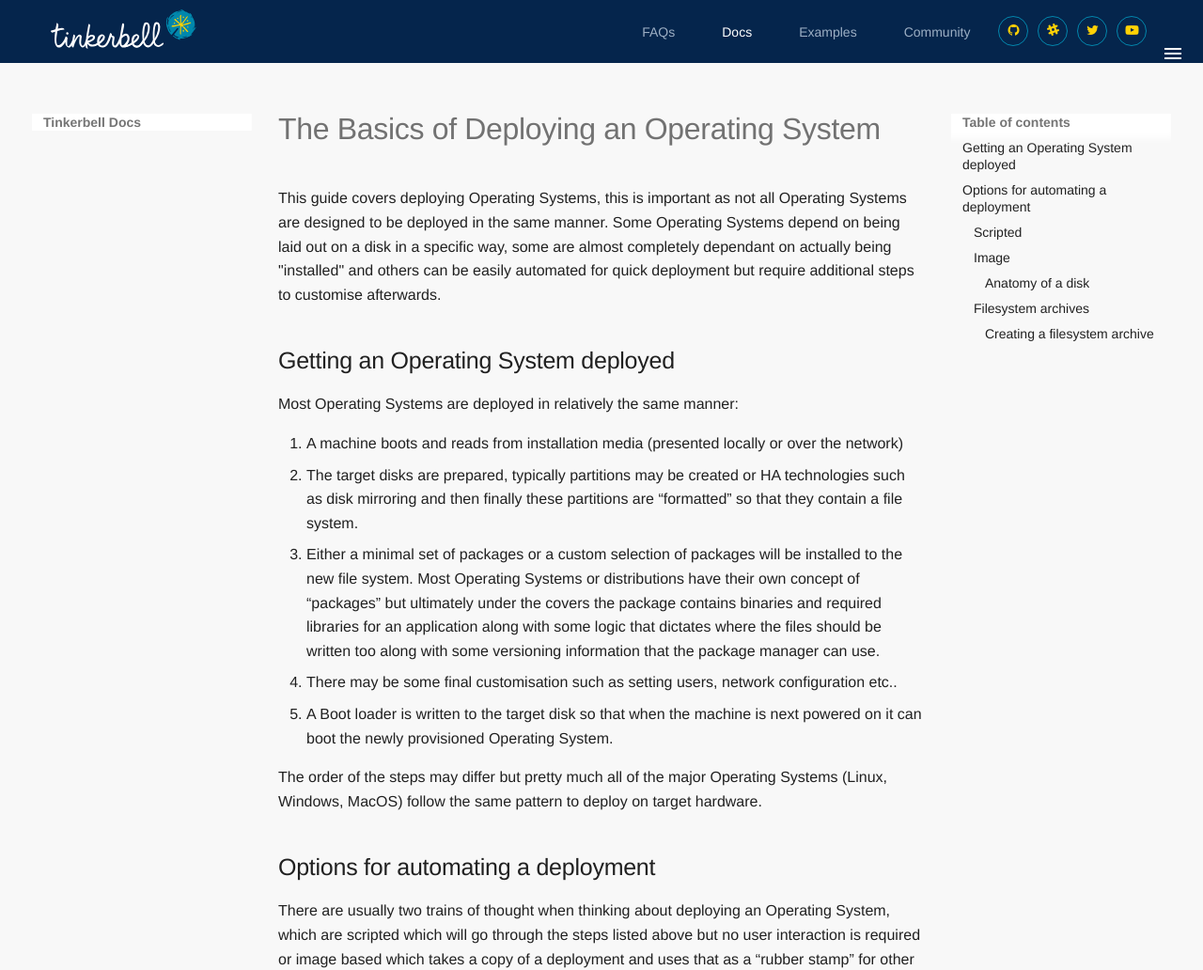
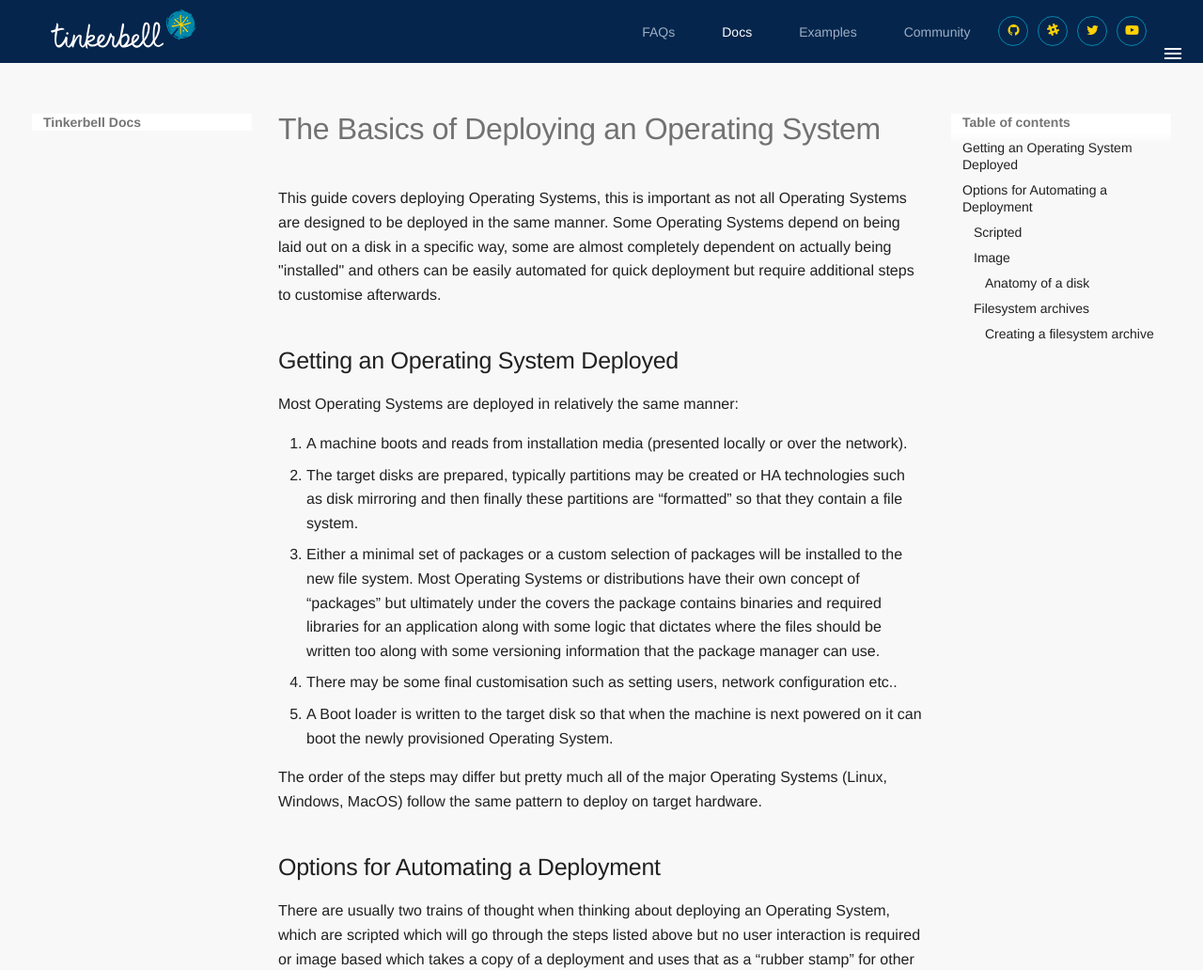
Before and after one commit to tinkerbell/tinkerbell-docs, an MkDocs documentation site: the page built from docs/deploying-operating-systems/the-basics.md, in a window 1280 px wide and 1400 px high. Shown: the top 1032 px of the window at 94% size. Built offline with MkDocs 1.6.1 and Material for MkDocs 9.7.7, drawn with Linux system fonts in a browser that asks for light colours; some web fonts are replaced.

```diff
--- a/docs/deploying-operating-systems/the-basics-of-deploying-an-os.md
+++ b/docs/deploying-operating-systems/the-basics.md
@@ -5,13 +5,13 @@ date: 2021-02-16
 
 # The Basics of Deploying an Operating System
 
-This guide covers deploying Operating Systems, this is important as not all Operating Systems are designed to be deployed in the same manner. Some Operating Systems depend on being laid out on a disk in a specific way, some are almost completely dependant on actually being "installed" and others can be easily automated for quick deployment but require additional steps to customise afterwards.
+This guide covers deploying Operating Systems, this is important as not all Operating Systems are designed to be deployed in the same manner. Some Operating Systems depend on being laid out on a disk in a specific way, some are almost completely dependent on actually being "installed" and others can be easily automated for quick deployment but require additional steps to customise afterwards.
 
-## Getting an Operating System deployed
+## Getting an Operating System Deployed
 
 Most Operating Systems are deployed in relatively the same manner:
 
-1. A machine boots and reads from installation media (presented locally or over the network)
+1. A machine boots and reads from installation media (presented locally or over the network).
 2. The target disks are prepared, typically partitions may be created or HA technologies such as disk mirroring and then finally these partitions are “formatted” so that they contain a file system.
 3. Either a minimal set of packages or a custom selection of packages will be installed to the new file system. Most Operating Systems or distributions have their own concept of “packages” but ultimately under the covers the package contains binaries and required libraries for an application along with some logic that dictates where the files should be written too along with some versioning information that the package manager can use.
 4. There may be some final customisation such as setting users, network configuration etc..
@@ -19,7 +19,8 @@ Most Operating Systems are deployed in relatively the same manner:
 
 The order of the steps may differ but pretty much all of the major Operating Systems (Linux, Windows, MacOS) follow the same pattern to deploy on target hardware.
 
-## Options for automating a deployment
+## Options for Automating a Deployment
+
 There are usually two trains of thought when thinking about deploying an Operating System, which are scripted which will go through the steps listed above but no user interaction is required or image based which takes a copy of a deployment and uses that as a “rubber stamp” for other installs.
 
 ### Scripted
--- a/mkdocs.yml
+++ b/mkdocs.yml
@@ -27,12 +27,15 @@ nav:
     - Action Architecture: actions/action-architecture.md
     - Creating a Basic Action: actions/creating-a-basic-action.md
 
-  - Setups:
+  - Setting Up Tinkerbell:
     - Local Setup with Vagrant: setup/local-vagrant.md
     - Extending the Vagrant Setup: setup/extending-vagrant.md
     - Equinix Metal Setup with Terraform: setup/equinix-metal-terraform.md
     - Bare Metal or Equinix Metal with QEMU: setup/using-qemu.md
     - On bare metal with Docker: setup/on-bare-metal-with-docker.md
+
+  - Deploying Operating Systems:
+    - The Basics: deploying-operating-systems/the-basics.md
 
   - Tink CLI Reference:
     - Hardware: cli-reference/hardware.md
```
Also changed, not shown: other parts of docs/deploying-operating-systems/the-basics.md (+1 -1 lines).
